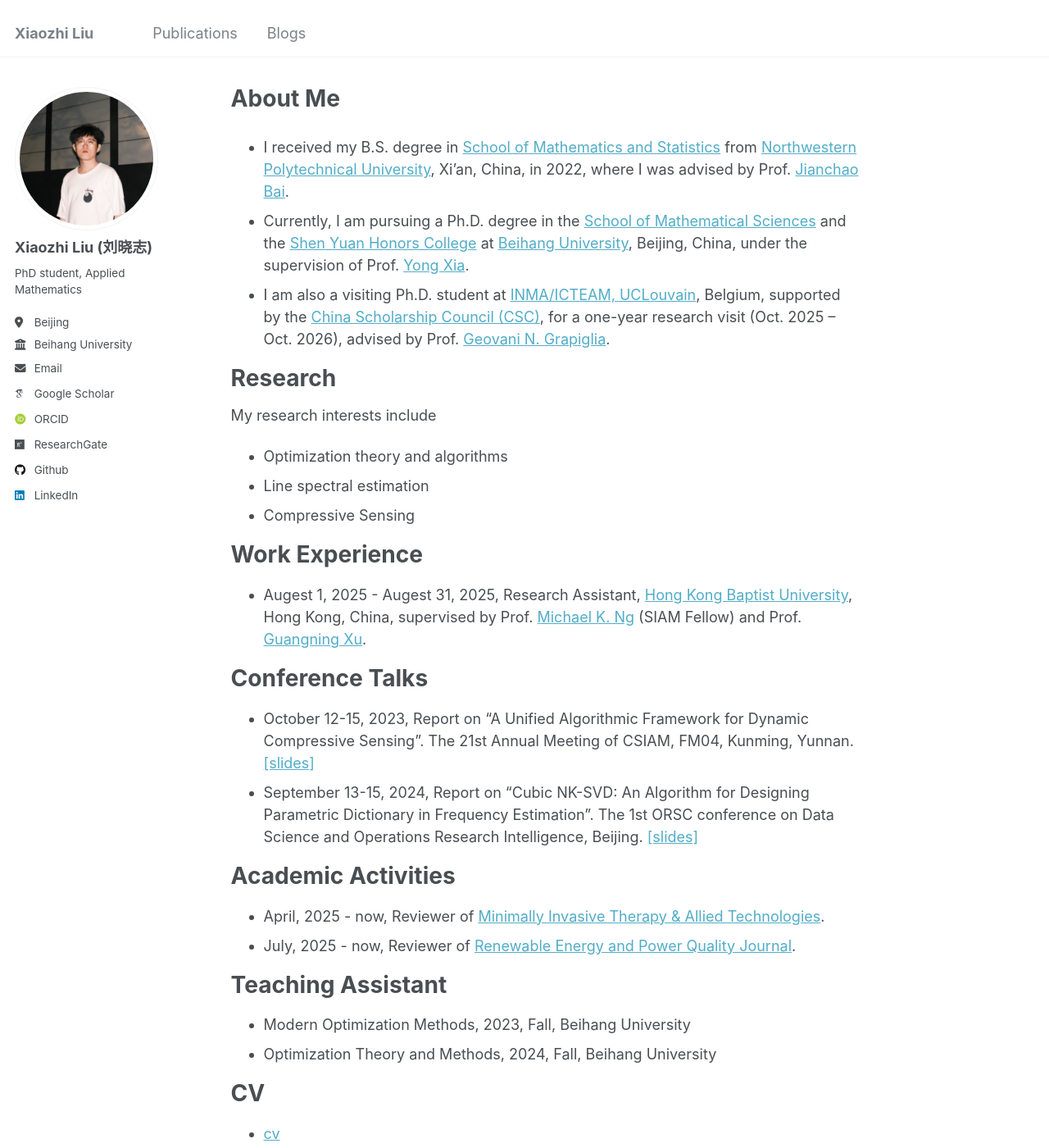
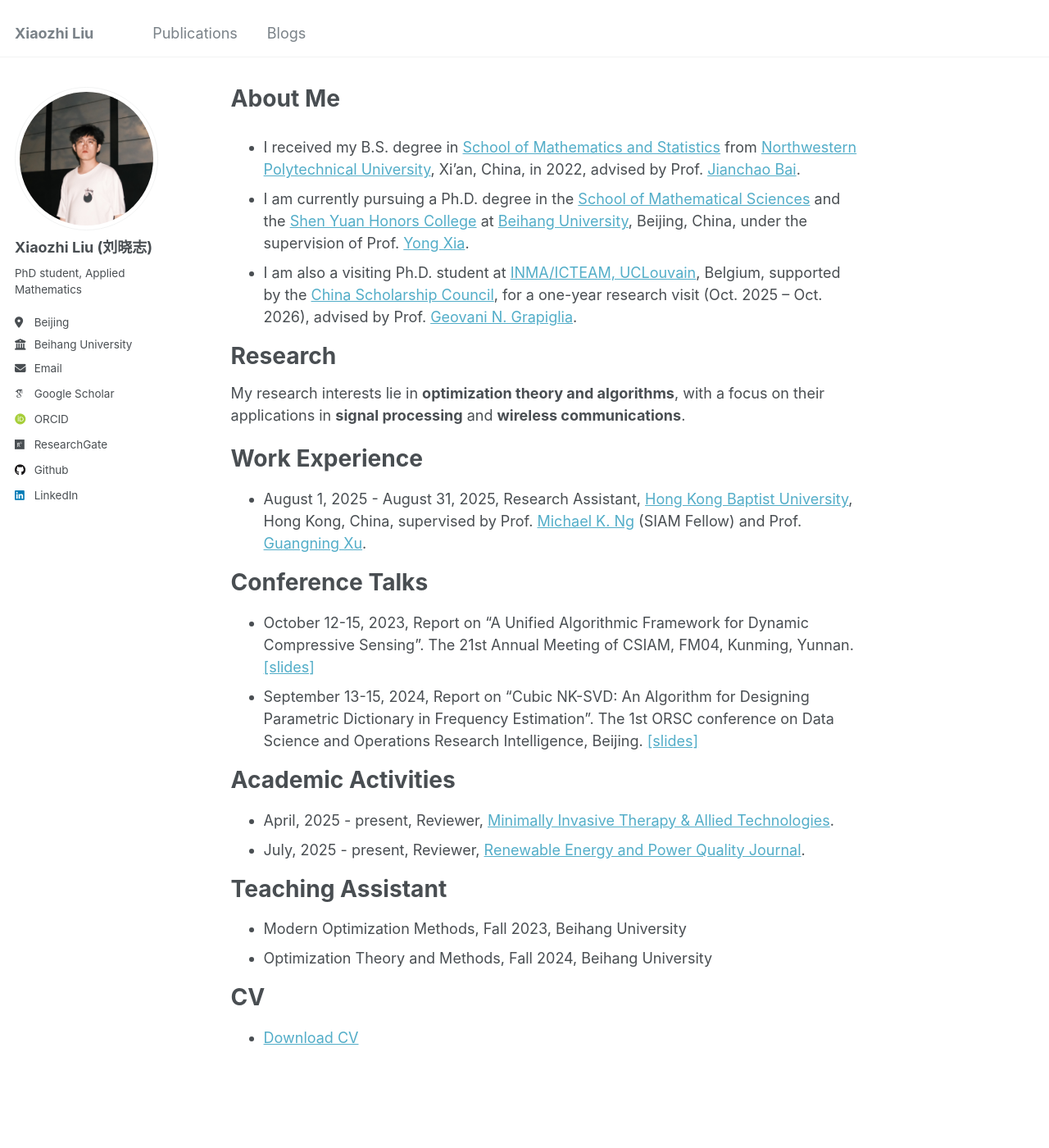
Before and after one commit to xzliu-opt/xzliu-opt.github.io, a Jekyll site: the page built from _pages/about.md, in a window 1280 px wide and 1400 px high. Shown: the whole window at 82% size. Built offline with Jekyll 4.4.1, drawn with Linux system fonts in a browser that asks for light colours; some web fonts are replaced.

Commit message:
Update about.md

```diff
--- a/_pages/about.md
+++ b/_pages/about.md
@@ -8,20 +8,17 @@ redirect_from:
   - /about.html
 ---
 
-- I received my B.S. degree in [School of Mathematics and Statistics](https://math.nwpu.edu.cn/) from [Northwestern Polytechnical University](https://www.nwpu.edu.cn/), Xi’an, China, in 2022, where I was advised by Prof. [Jianchao Bai](https://www.scholat.com/bjc1987).
-- Currently, I am pursuing a Ph.D. degree in the [School of Mathematical Sciences](https://math.buaa.edu.cn/) and the [Shen Yuan Honors College](https://hc.buaa.edu.cn/) at [Beihang University](https://www.buaa.edu.cn/), Beijing, China, under the supervision of Prof. [Yong Xia](https://math.buaa.edu.cn/szdw1/azcck/js/xy.htm).
-- I am also a visiting Ph.D. student at [INMA/ICTEAM, UCLouvain](https://www.uclouvain.be/en/research-institutes/icteam/inma), Belgium, supported by the [China Scholarship Council (CSC)](https://www.chinesescholarshipcouncil.com/), for a one-year research visit (Oct. 2025 – Oct. 2026), advised by Prof. [Geovani N. Grapiglia](https://scholar.google.com/citations?hl=pt-BR&user=PwH5lDEAAAAJ&view_op=list_works&sortby=pubdate).
+- I received my B.S. degree in [School of Mathematics and Statistics](https://math.nwpu.edu.cn/) from [Northwestern Polytechnical University](https://www.nwpu.edu.cn/), Xi'an, China, in 2022, advised by Prof. [Jianchao Bai](https://www.scholat.com/bjc1987).
+- I am currently pursuing a Ph.D. degree in the [School of Mathematical Sciences](https://math.buaa.edu.cn/) and the [Shen Yuan Honors College](https://hc.buaa.edu.cn/) at [Beihang University](https://www.buaa.edu.cn/), Beijing, China, under the supervision of Prof. [Yong Xia](https://math.buaa.edu.cn/szdw1/azcck/js/xy.htm).
+- I am also a visiting Ph.D. student at [INMA/ICTEAM, UCLouvain](https://www.uclouvain.be/en/research-institutes/icteam/inma), Belgium, supported by the [China Scholarship Council](https://www.chinesescholarshipcouncil.com/), for a one-year research visit (Oct. 2025 – Oct. 2026), advised by Prof. [Geovani N. Grapiglia](https://scholar.google.com/citations?hl=pt-BR&user=PwH5lDEAAAAJ&view_op=list_works&sortby=pubdate).
 
 Research
 ======
-My research interests include
-- Optimization theory and algorithms
-- Line spectral estimation
-- Compressive Sensing
+My research interests lie in **optimization theory and algorithms**, with a focus on their applications in **signal processing** and **wireless communications**.
 
 Work Experience
 ======
-- Augest 1, 2025 - Augest 31, 2025, Research Assistant, [Hong Kong Baptist University](https://www.hkbu.edu.hk/en.html), Hong Kong, China, supervised by Prof. [Michael K. Ng](https://www.math.hkbu.edu.hk/~mng/) (SIAM Fellow) and Prof. [Guangning Xu](https://xuguangning1218.github.io/).
+- August 1, 2025 - August 31, 2025, Research Assistant, [Hong Kong Baptist University](https://www.hkbu.edu.hk/en.html), Hong Kong, China, supervised by Prof. [Michael K. Ng](https://www.math.hkbu.edu.hk/~mng/) (SIAM Fellow) and Prof. [Guangning Xu](https://xuguangning1218.github.io/).
 
 Conference Talks
 ======
@@ -30,14 +27,14 @@ Conference Talks
 
 Academic Activities
 ======
-- April, 2025 - now, Reviewer of [Minimally Invasive Therapy & Allied Technologies](https://www.tandfonline.com/journals/imit20).
-- July, 2025 - now, Reviewer of [Renewable Energy and Power Quality Journal](https://repqj.com/index.php/repqj/index).
+- April, 2025 - present, Reviewer, [Minimally Invasive Therapy & Allied Technologies](https://www.tandfonline.com/journals/imit20).
+- July, 2025 - present, Reviewer, [Renewable Energy and Power Quality Journal](https://repqj.com/index.php/repqj/index).
 
 Teaching Assistant
 ======
-- Modern Optimization Methods, 2023, Fall, Beihang University
-- Optimization Theory and Methods, 2024, Fall, Beihang University
+- Modern Optimization Methods, Fall 2023, Beihang University
+- Optimization Theory and Methods, Fall 2024, Beihang University
 
 CV
 ======
-- [cv](https://xzliu-opt.github.io/files/cv/cv_XiaozhiLiu.pdf)
+- [Download CV](https://xzliu-opt.github.io/files/cv/cv_XiaozhiLiu.pdf)
```
